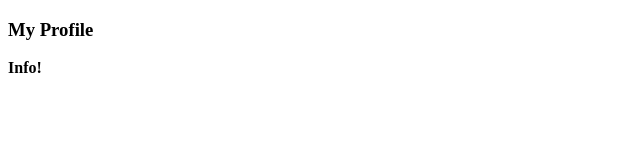
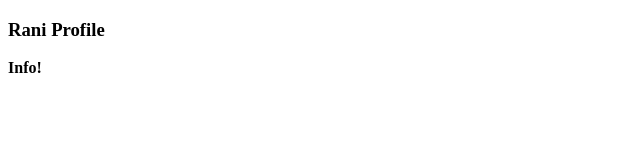
Before and after one commit to rranidev/html-examples, a plain HTML site: page index.html in a window 1280 px wide. Shown: the full height of the page, 0-640 px from the left. Drawn offline with Linux system fonts and the light colour scheme.

Commit message:
rani profile

```diff
--- a/index.html
+++ b/index.html
@@ -5,7 +5,7 @@
         <meta charset="utf-8">
     </head>
     <body>
-        <h3>My Profile</h3>
+        <h3>Rani Profile</h3>
         <strong>Info!</strong>
     </body>
 </html>
```
